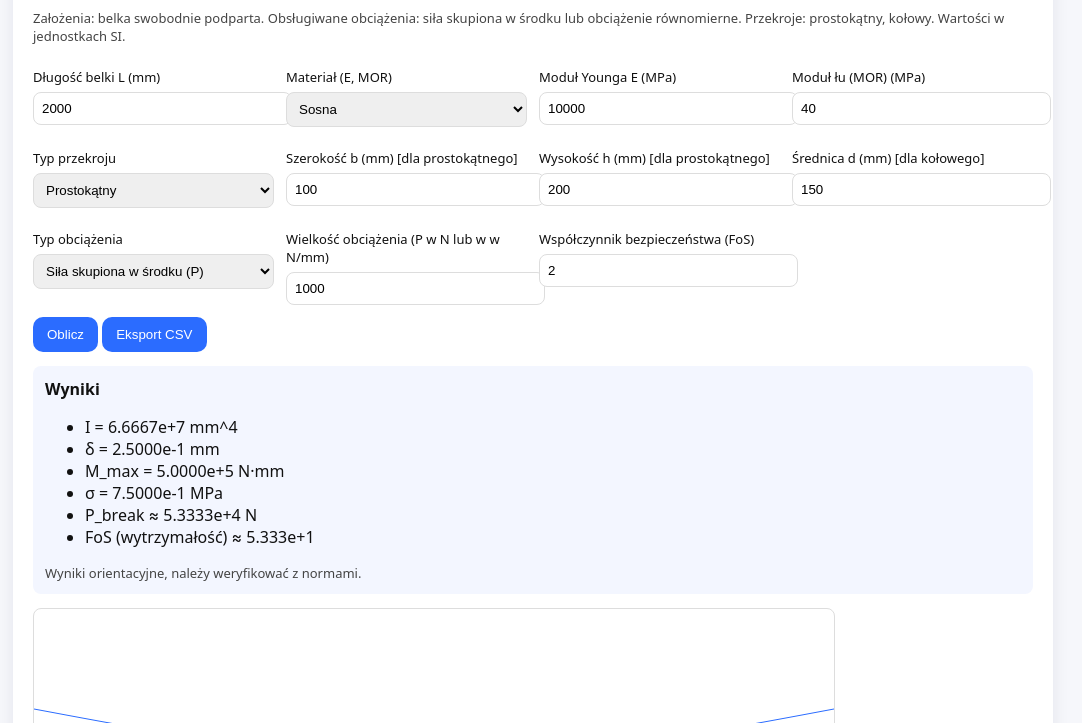
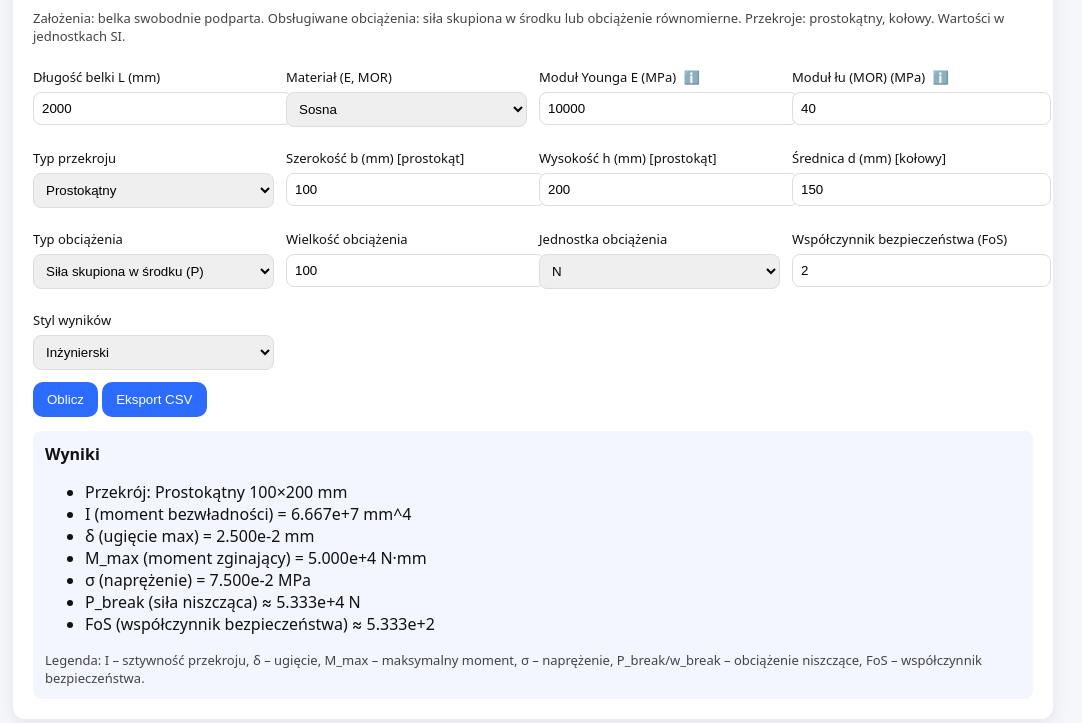
Before and after one commit to maszerzy/woodcalc, a plain HTML site: page index.html in a window 1280 px wide. Both pictures are taken after a click on the button "Oblicz". Shown: the part 77-800 px from the top of the page, without its empty margins (107-1189 px from the left). Drawn offline with Linux system fonts and the light colour scheme.

Commit message:
Update index.html

```diff
--- a/index.html
+++ b/index.html
@@ -16,6 +16,7 @@
 small{color:#555}
 .note{font-size:13px;color:#444;margin-top:8px}
 canvas{max-width:100%;margin-top:14px;background:#fff;border:1px solid #ddd;border-radius:8px}
+.tooltip-icon{cursor:help;color:#2b6cff;margin-left:4px}
 </style>
 </head>
 <body>
@@ -33,14 +34,17 @@
     <select id="material"></select>
   </div>
   <div>
-        <label>Moduł Younga E (MPa)</label>
+    <label>Moduł Younga E (MPa)
+      <span class="tooltip-icon" title="Określa sztywność materiału. Im wyższy E, tym mniejsze ugięcie belki.">ℹ️</span>
+    </label>
     <input id="E" type="number" />
   </div>
   <div>
-        <label>Moduł łu (MOR) (MPa)</label>
+    <label>Moduł łu (MOR) (MPa)
+      <span class="tooltip-icon" title="Wytrzymałość drewna na zginanie. Określa obciążenie, przy którym belka pęka.">ℹ️</span>
+    </label>
     <input id="MOR" type="number" />
   </div>
-
   <div>
     <label>Typ przekroju</label>
     <select id="sectionType">
@@ -49,18 +53,17 @@
     </select>
   </div>
   <div>
-        <label>Szerokość b (mm) [dla prostokątnego]</label>
+    <label>Szerokość b (mm) [prostokąt]</label>
     <input id="b" type="number" value="100" />
   </div>
   <div>
-        <label>Wysokość h (mm) [dla prostokątnego]</label>
+    <label>Wysokość h (mm) [prostokąt]</label>
     <input id="h" type="number" value="200" />
   </div>
   <div>
-        <label>Średnica d (mm) [dla kołowego]</label>
+    <label>Średnica d (mm) [kołowy]</label>
     <input id="d" type="number" value="150" />
   </div>
-
   <div>
     <label>Typ obciążenia</label>
     <select id="loadType">
@@ -69,12 +72,26 @@
     </select>
   </div>
   <div>
-        <label>Wielkość obciążenia (P w N lub w w N/mm)</label>
-        <input id="P_or_w" type="number" value="1000" />
+    <label>Wielkość obciążenia</label>
+    <input id="P_or_w" type="number" value="100" />
+  </div>
+  <div>
+    <label>Jednostka obciążenia</label>
+    <select id="loadUnit">
+      <option value="N">N</option>
+      <option value="kg">kg</option>
+    </select>
   </div>
   <div>
     <label>Współczynnik bezpieczeństwa (FoS)</label>
     <input id="fos" type="number" value="2" />
+  </div>
+  <div>
+    <label>Styl wyników</label>
+    <select id="resultStyle">
+      <option value="eng">Inżynierski</option>
+      <option value="nat">Naturalny</option>
+    </select>
   </div>
 </div>
 
@@ -82,114 +99,90 @@
 <button id="exportCSV">Eksport CSV</button>
 
 <div id="output" class="result" aria-live="polite"></div>
-    <canvas id="chart" width="800" height="200"></canvas>
-
-    <h3>Instrukcja uruchomienia na GitHub Pages</h3>
-    <ol>
-      <li>Utwórz repozytorium na GitHub (np. "beam-calc").</li>
-      <li>Wgraj ten plik jako <code>index.html</code>.</li>
-      <li>Włącz Pages w ustawieniach (branch main, katalog root).</li>
-      <li>Strona dostępna będzie pod adresem <code>https://twoja-nazwa.github.io/nazwa-repo/</code>.</li>
-    </ol>
-  </div>
 
 <script>
 const materials = {
-    pine: {name:"Sosna",E:10000,MOR:40},
-    oak: {name:"Dąb",E:11000,MOR:70},
-    spruce: {name:"Świerk",E:9500,MOR:35},
-    beech: {name:"Buk",E:13000,MOR:80}
-  }
-  const matSelect=document.getElementById('material')
+  pine:{name:"Sosna",E:10000,MOR:40},
+  oak:{name:"Dąb",E:11000,MOR:70},
+  spruce:{name:"Świerk",E:9500,MOR:35},
+  beech:{name:"Buk",E:13000,MOR:80}
+};
+const matSelect=document.getElementById('material');
 for(const k in materials){
-    const opt=document.createElement('option')
-    opt.value=k;opt.textContent=materials[k].name
-    matSelect.appendChild(opt)
+  const opt=document.createElement('option');
+  opt.value=k; opt.textContent=materials[k].name;
+  matSelect.appendChild(opt);
 }
 matSelect.addEventListener('change',e=>{
-    const m=materials[e.target.value]
-    document.getElementById('E').value=m.E
-    document.getElementById('MOR').value=m.MOR
-  })
-  matSelect.value='pine'
-  matSelect.dispatchEvent(new Event('change'))
+  const m=materials[e.target.value];
+  document.getElementById('E').value=m.E;
+  document.getElementById('MOR').value=m.MOR;
+});
+matSelect.value='pine';
+matSelect.dispatchEvent(new Event('change'));
 
-  function I_rect(b,h){return b*Math.pow(h,3)/12}
-  function I_circle(d){return Math.PI*Math.pow(d,4)/64}
-
-  function defl_point(P,L,E,I){return P*Math.pow(L,3)/(48*E*I)}
-  function defl_udl(w,L,E,I){return w*Math.pow(L,4)/(384*E*I)}
-  function M_point(P,L){return P*L/4}
-  function M_udl(w,L){return w*L*L/8}
+function I_rect(b,h){return b*Math.pow(h,3)/12;}
+function I_circle(d){return Math.PI*Math.pow(d,4)/64;}
+function defl_point(P,L,E,I){return P*Math.pow(L,3)/(48*E*I);}
+function defl_udl(w,L,E,I){return w*Math.pow(L,4)/(384*E*I);}
+function M_point(P,L){return P*L/4;}
+function M_udl(w,L){return w*L*L/8;}
+function formatValue(val,style){
+  if(style==='eng') return val.toExponential(3);
+  else return val.toLocaleString('pl-PL',{maximumFractionDigits:2});
+}
 
 document.getElementById('calc').addEventListener('click',()=>{
-    const L=Number(window.L.value)
-    const E=Number(document.getElementById('E').value)
-    const MOR=Number(document.getElementById('MOR').value)
-    const b=Number(document.getElementById('b').value)
-    const h=Number(document.getElementById('h').value)
-    const d=Number(document.getElementById('d').value)
-    const section=document.getElementById('sectionType').value
-    const loadType=document.getElementById('loadType').value
-    const P_or_w=Number(document.getElementById('P_or_w').value)
+  const L=Number(window.L.value);
+  const E=Number(document.getElementById('E').value);
+  const MOR=Number(document.getElementById('MOR').value);
+  const b=Number(document.getElementById('b').value);
+  const h=Number(document.getElementById('h').value);
+  const d=Number(document.getElementById('d').value);
+  const section=document.getElementById('sectionType').value;
+  const loadType=document.getElementById('loadType').value;
+  const loadUnit=document.getElementById('loadUnit').value;
+  let P_or_w=Number(document.getElementById('P_or_w').value);
+  const resultStyle=document.getElementById('resultStyle').value;
+  if(loadUnit==='kg') P_or_w*=9.81;
 
-    let I=0,c=0
-    if(section==='rect'){I=I_rect(b,h);c=h/2}
-    else{I=I_circle(d);c=d/2}
+  let I=0,c=0,sectionDesc='';
+  if(section==='rect'){I=I_rect(b,h); c=h/2; sectionDesc=`Prostokątny ${b}×${h} mm`;}
+  else{I=I_circle(d); c=d/2; sectionDesc=`Kołowy Ø${d} mm`;}
 
-    let delta=0,Mmax=0
-    if(loadType==='point'){delta=defl_point(P_or_w,L,E,I);Mmax=M_point(P_or_w,L)}
-    else{delta=defl_udl(P_or_w,L,E,I);Mmax=M_udl(P_or_w,L)}
+  let delta=0,Mmax=0;
+  if(loadType==='point'){delta=defl_point(P_or_w,L,E,I); Mmax=M_point(P_or_w,L);}
+  else{delta=defl_udl(P_or_w,L,E,I); Mmax=M_udl(P_or_w,L);}
 
-    const sigma=Mmax*c/I
-    const M_break=MOR*I/c
-    let P_break,w_break
-    if(loadType==='point'){P_break=4*M_break/L}
-    else{w_break=8*M_break/(L*L)}
+  const sigma=Mmax*c/I;
+  const M_break=MOR*I/c;
+  let P_break,w_break;
+  if(loadType==='point') P_break=4*M_break/L;
+  else w_break=8*M_break/(L*L);
 
-    let fosStrength= loadType==='point'? (P_break/P_or_w): (w_break/P_or_w)
+  let fosStrength= loadType==='point'? (P_break/P_or_w):(w_break/P_or_w);
 
-    let html='<strong>Wyniki</strong><ul>'
-    html+=`<li>I = ${I.toExponential(4)} mm^4</li>`
-    html+=`<li>δ = ${delta.toExponential(4)} mm</li>`
-    html+=`<li>M_max = ${Mmax.toExponential(4)} N·mm</li>`
-    html+=`<li>σ = ${sigma.toExponential(4)} MPa</li>`
-    if(loadType==='point')html+=`<li>P_break ≈ ${P_break.toExponential(4)} N</li>`
-    else html+=`<li>w_break ≈ ${w_break.toExponential(4)} N/mm</li>`
-    html+=`<li>FoS (wytrzymałość) ≈ ${fosStrength.toExponential(3)}</li>`
-    html+='</ul><div class="note">Wyniki orientacyjne, należy weryfikować z normami.</div>'
-    document.getElementById('output').innerHTML=html
-
-    // wykres ugięcia
-    const ctx=document.getElementById('chart').getContext('2d')
-    ctx.clearRect(0,0,800,200)
-    ctx.beginPath();ctx.moveTo(0,100)
-    const n=50
-    for(let i=0;i<=n;i++){
-      const x=L*i/n
-      let y=0
-      if(loadType==='point'){
-        const P=P_or_w
-        const a=L/2;const b=L-a
-        if(x<=a)y=(P*b*x/(6*L*E*I))*(Math.pow(L,2)-Math.pow(b,2)-Math.pow(x,2))
-        else y=(P*a*(L-x)/(6*L*E*I))*(Math.pow(L,2)-Math.pow(a,2)-Math.pow(L-x,2))
-      } else {
-        const w=P_or_w
-        y=(w*x*(Math.pow(L,3)-2*L*Math.pow(x,2)+Math.pow(x,3)))/(24*E*I)
-      }
-      ctx.lineTo(i/n*800,100+50*(y/delta))
-    }
-    ctx.strokeStyle="#2b6cff";ctx.stroke()
-  })
+  let html='<strong>Wyniki</strong><ul>';
+  html+=`<li>Przekrój: ${sectionDesc}</li>`;
+  html+=`<li>I (moment bezwładności) = ${formatValue(I,resultStyle)} mm^4</li>`;
+  html+=`<li>δ (ugięcie max) = ${formatValue(delta,resultStyle)} mm</li>`;
+  html+=`<li>M_max (moment zginający) = ${formatValue(Mmax,resultStyle)} N·mm</li>`;
+  html+=`<li>σ (naprężenie) = ${formatValue(sigma,resultStyle)} MPa</li>`;
+  if(loadType==='point') html+=`<li>P_break (siła niszcząca) ≈ ${formatValue(P_break,resultStyle)} N</li>`;
+  else html+=`<li>w_break (obc. równomierne niszczące) ≈ ${formatValue(w_break,resultStyle)} N/mm</li>`;
+  html+=`<li>FoS (współczynnik bezpieczeństwa) ≈ ${formatValue(fosStrength,resultStyle)}</li>`;
+  html+='</ul><div class="note">Legenda: I – sztywność przekroju, δ – ugięcie, M_max – maksymalny moment, σ – naprężenie, P_break/w_break – obciążenie niszczące, FoS – współczynnik bezpieczeństwa.</div>';
+  document.getElementById('output').innerHTML=html;
+});
 
 document.getElementById('exportCSV').addEventListener('click',()=>{
-    const out=document.getElementById('output').innerText
-    const blob=new Blob([out],{type:'text/csv'})
-    const a=document.createElement('a')
-    a.href=URL.createObjectURL(blob)
-    a.download='beam_results.csv'
-    a.click()
-  })
+  const out=document.getElementById('output').innerText;
+  const blob=new Blob([out],{type:'text/csv'});
+  const a=document.createElement('a');
+  a.href=URL.createObjectURL(blob);
+  a.download='beam_results.csv';
+  a.click();
+});
 </script>
 </body>
 </html>
```
Lines whose indentation alone changed are shown as unchanged.
